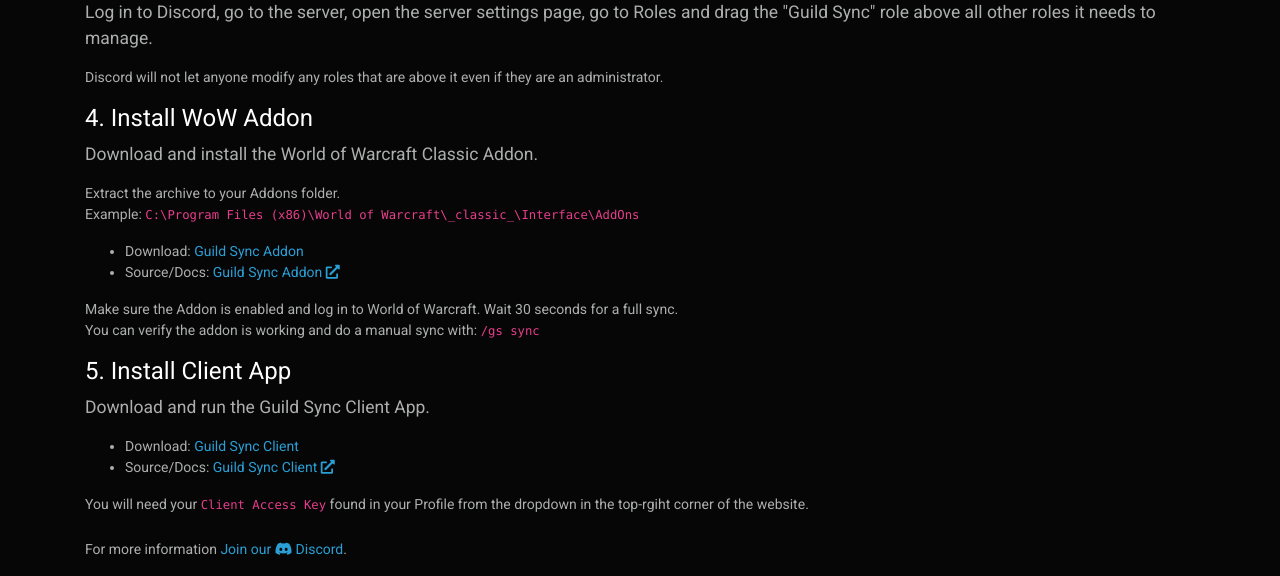
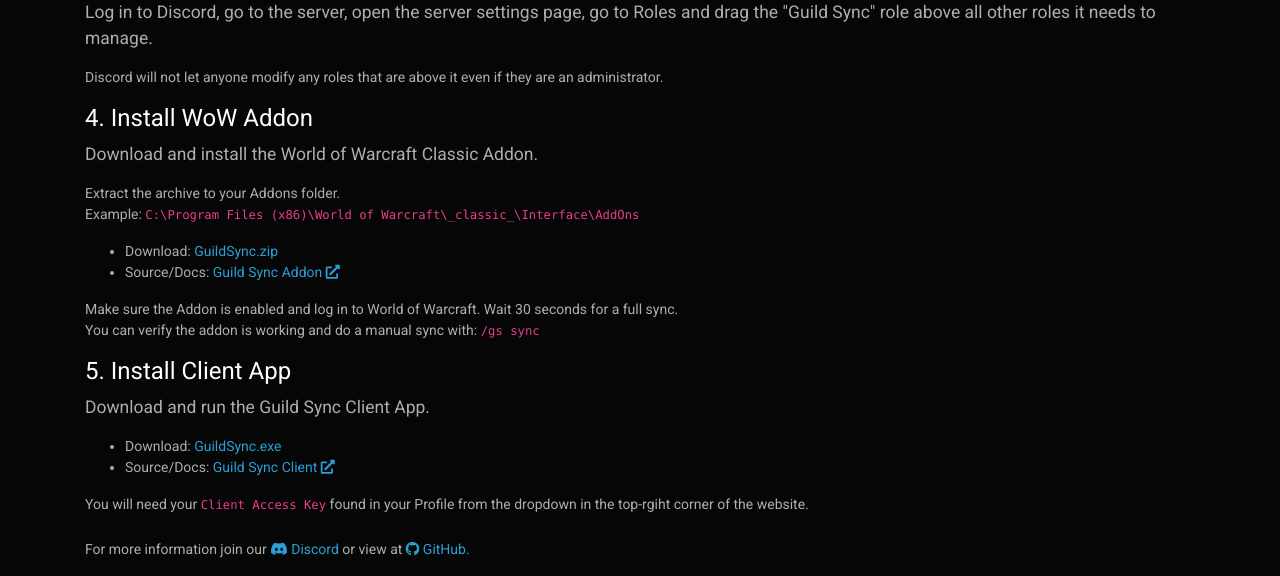
Before and after one commit to cssnr/guild-sync-web, a Django app: page /setup/ in a window 1280 px wide. Shown: the part 338-914 px from the top of the page. Run offline with Django 3.2, Linux system fonts and the light colour scheme; parts of the project's set-up code (start-up, migrations or seed data) failed here and were passed over; some libraries are stand-ins or nearby versions.

Commit message:
Minor Updates

```diff
--- a/app/templates/main.html
+++ b/app/templates/main.html
@@ -62,6 +62,8 @@
                         <a class="dropdown-item" href="https://github.com/cssnr/guild-sync-client" target="_blank">
                             Guild Sync Client <i class="fas fa-external-link-alt ml-1"></i></a>
                         <div class="dropdown-divider"></div>
+                        <a class="dropdown-item" href="https://github.com/cssnr/guild-sync-web" target="_blank">
+                            View on <i class="fab fa-github"></i> GitHub</a>
                         <a class="dropdown-item" href="{% get_config "DISCORD_URL" %}" target="_blank">
                             Join our <i class="fab fa-discord"></i> Discord</a>
                     </div>
@@ -124,8 +126,9 @@
     {% block footer %}
         <div class="row mt-2">
             <div class="col">
-                <p>For more information <a href="{% get_config "DISCORD_URL" %}" target="_blank">
-                    Join our <i class="fab fa-discord"></i> Discord</a>.</p>
+                <p>For more information join our <a href="{% get_config "DISCORD_URL" %}" target="_blank">
+                    <i class="fab fa-discord"></i> Discord</a> or view at
+                    <a href="https://github.com/cssnr/guild-sync-web" target="_blank"><i class="fab fa-github"></i> GitHub.</a></p>
             </div>
         </div>
     {% endblock %}
--- a/app/templates/setup.html
+++ b/app/templates/setup.html
@@ -29,7 +29,7 @@
             </p>
             <ul>
                 <li>Download: <a href="https://github.com/cssnr/guild-sync-addon/releases/latest/download/GuildSync.zip" target="_blank">
-                    Guild Sync Addon</a></li>
+                    GuildSync.zip</a></li>
                 <li>Source/Docs: <a href="https://github.com/cssnr/guild-sync-addon" target="_blank">
                     Guild Sync Addon <i class="fas fa-external-link-alt"></i></a></li>
             </ul>
@@ -42,7 +42,7 @@
             <p class="lead">Download and run the Guild Sync Client App.</p>
             <ul>
                 <li>Download: <a href="https://github.com/cssnr/guild-sync-client/releases/latest/download/GuildSync.exe" target="_blank">
-                    Guild Sync Client</a></li>
+                    GuildSync.exe</a></li>
                 <li>Source/Docs: <a href="https://github.com/cssnr/guild-sync-client" target="_blank">
                     Guild Sync Client <i class="fas fa-external-link-alt"></i></a></li>
             </ul>
```
